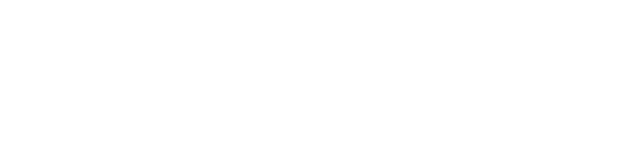
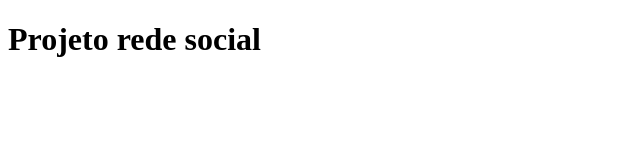
Before and after one commit to andersonfonsec4/projeto_rede_social, a plain HTML site: page index.html in a window 1280 px wide. Shown: the whole page, without its empty margins (0-640 px from the left). Drawn offline with Linux system fonts and the light colour scheme.

Commit message:
Fiz uma pequena correção em h1

```diff
--- a/index.html
+++ b/index.html
@@ -7,7 +7,7 @@
     <title>Projeto Redes Sociais</title>
 </head>
 <body>
-    <h1></h1>
+    <h1>Projeto rede social</h1>
 
 </body>
 </html>
```
